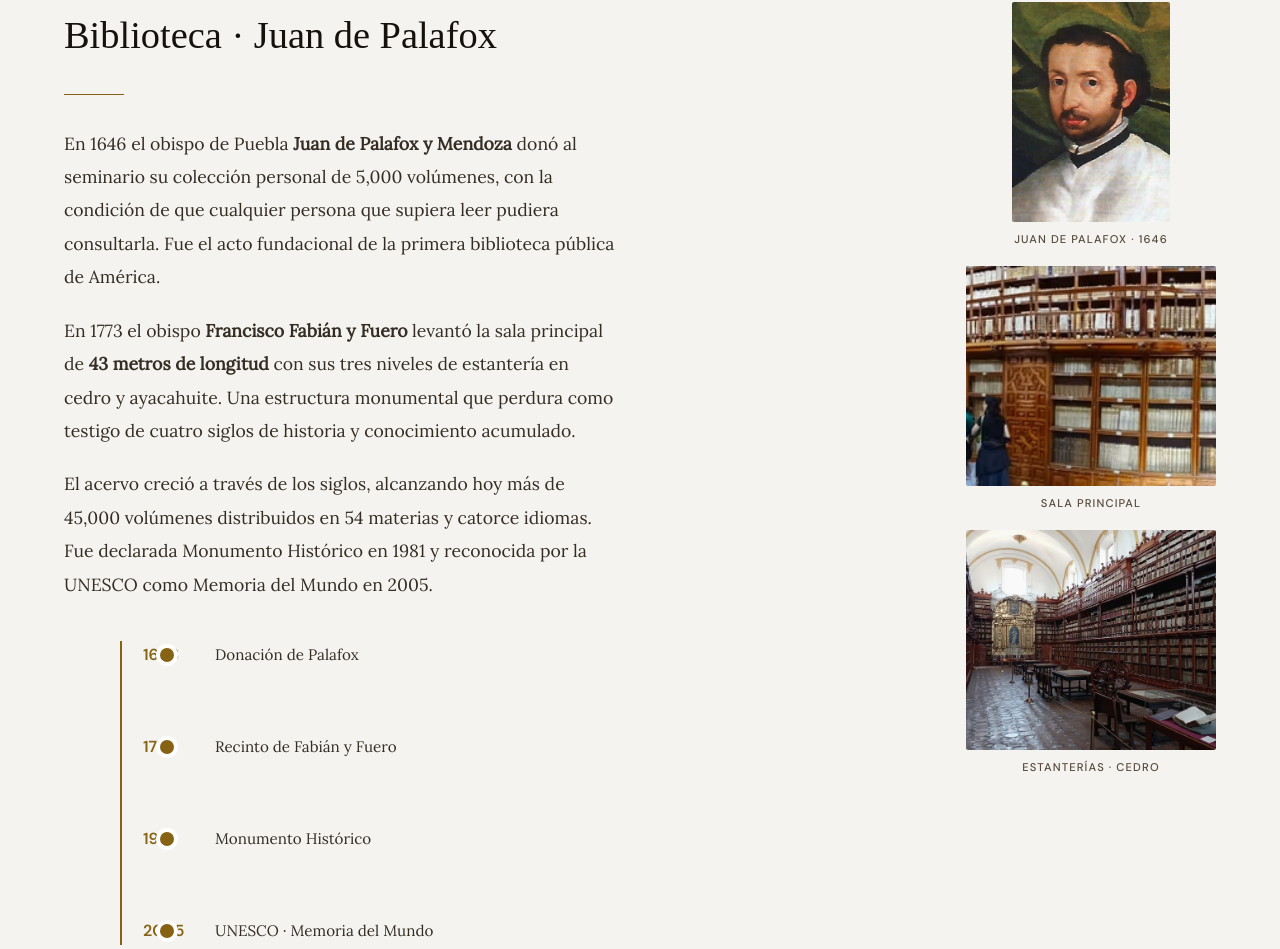
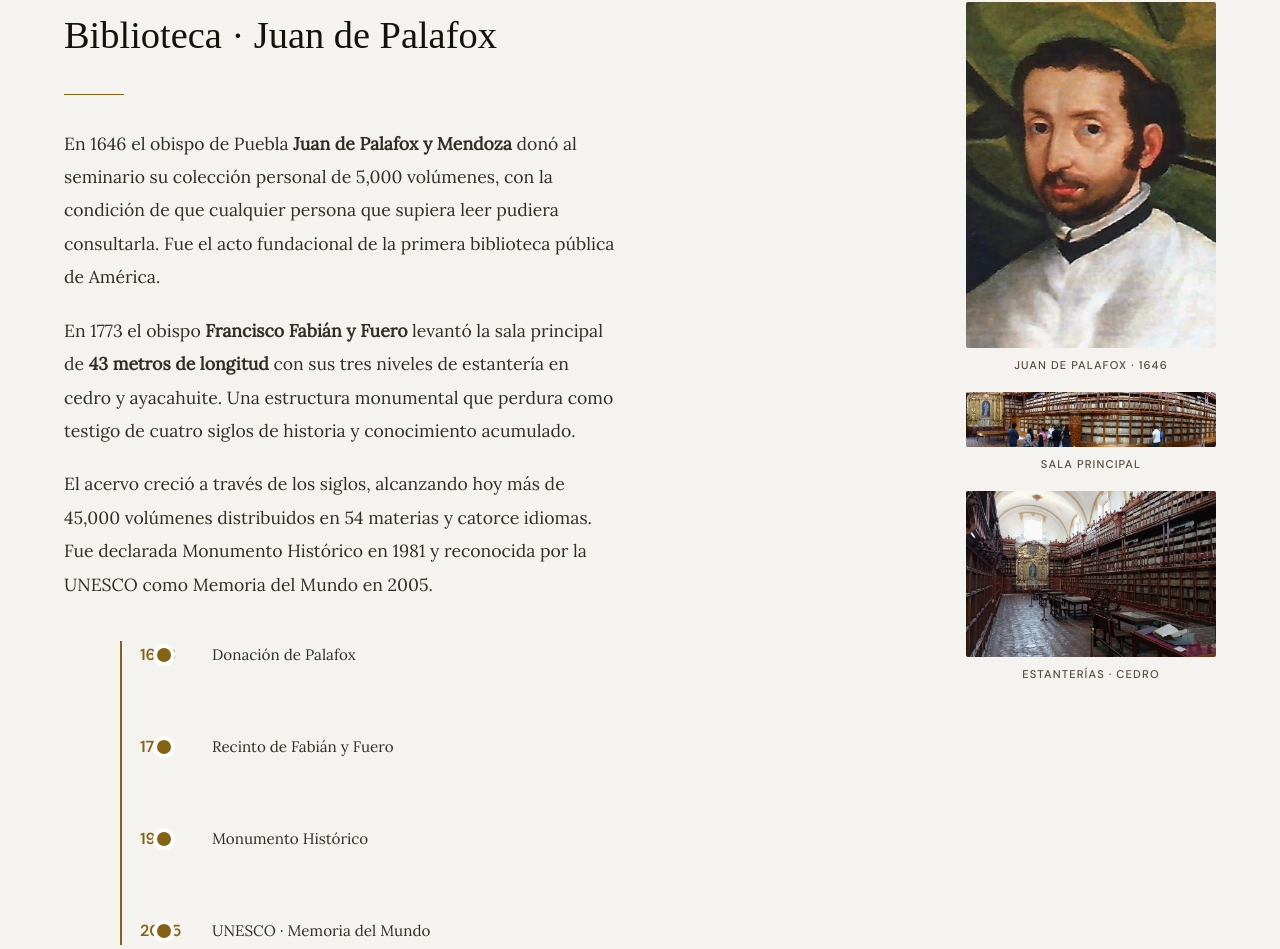
Before and after one commit to abarriuso/palafoxiana-redesign, a website with bundled scripts: page index.html in a window 1280 px wide. Shown: the part 2369-3318 px from the top of the page. Built offline with nearby package versions, Linux system fonts and the light colour scheme; files whose address does not match are found by name.

Commit message:
fix: imágenes historia object-fit:contain + timeline padding hardcodeado
- Imágenes: height:auto object-fit:contain (preserva proporción original)
- Timeline: padding-left 44px/31px con calc() directo (sin variables anidadas)

```diff
--- a/styles.css
+++ b/styles.css
@@ -1132,9 +1132,8 @@ header.scrolled{
 
 .historia-figure img{
   width:100%;
-  height:220px;
-  object-fit:cover;
-  object-position:center;
+  height:auto;
+  object-fit:contain;
   display:block;
   border-radius:2px;
   margin-bottom:.5rem;
@@ -1143,18 +1142,16 @@ header.scrolled{
 
 
 .timeline{
-  --tl-line-x:var(--sp-6);
-  --tl-dot-r:7px;
   margin-top:var(--sp-10);
   margin-left:var(--sp-8);
-  padding-left:calc(var(--tl-line-x) + var(--tl-dot-r) + var(--sp-4));
+  padding-left:44px;
   position:relative;
 }
 
 .timeline::before{
   content:'';
   position:absolute;
-  left:var(--tl-line-x);
+  left:1.5rem;
   top:0;
   bottom:0;
   width:2px;
@@ -1172,7 +1169,7 @@ header.scrolled{
 .timeline-item::before{
   content:'';
   position:absolute;
-  left:calc(var(--tl-line-x) - var(--tl-dot-r));
+  left:calc(1.5rem - 7px);
   width:14px;
   height:14px;
   border-radius:50%;
@@ -2339,7 +2336,9 @@ footer{
     grid-template-columns:1fr;
     gap:var(--sp-4);
   }
-  .timeline{ --tl-line-x:0.5rem; padding-left:calc(0.5rem + 7px + var(--sp-4)); margin-top:var(--sp-4); }
+  .timeline{ padding-left:31px; margin-top:var(--sp-4); }
+  .timeline::before{ left:0.5rem; }
+  .timeline-item::before{ left:calc(0.5rem - 7px); }
   .timeline-item{ margin-bottom:var(--sp-3); }
   .main-nav a{ padding:var(--sp-3) var(--sp-4); font-size:.7rem; }
   .dropdown-toggle{ padding:var(--sp-3) var(--sp-4); }
```
